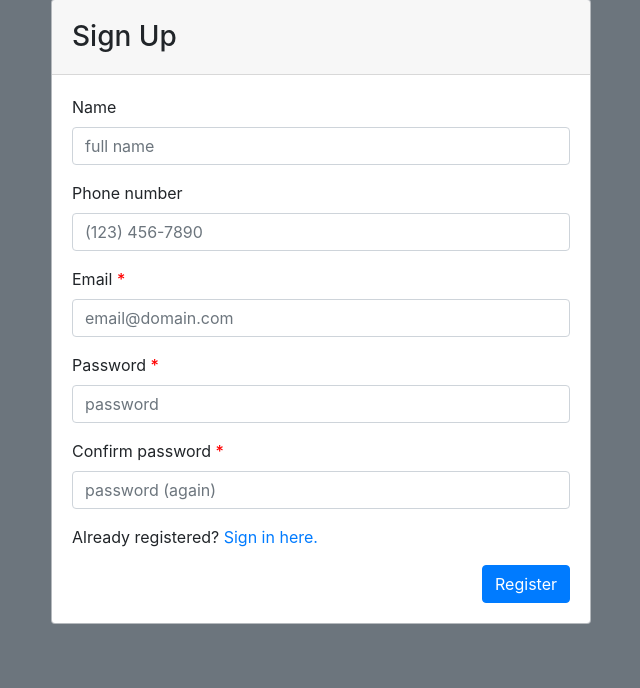
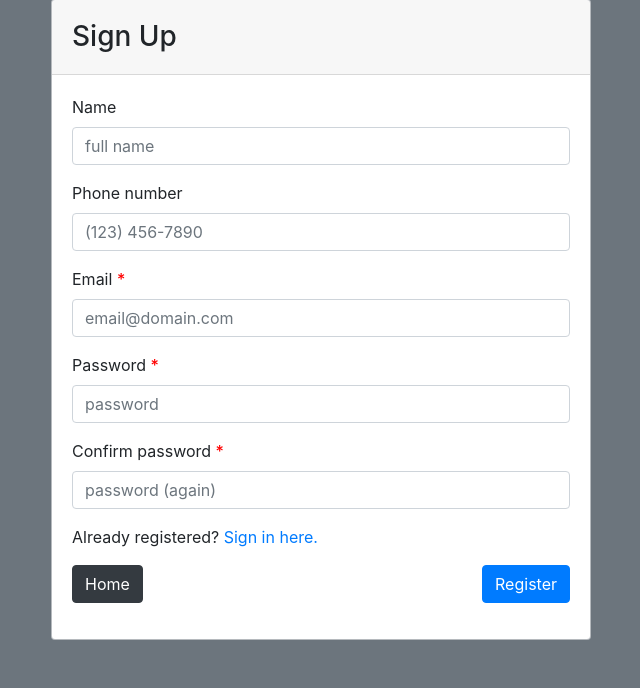
Before and after one commit to TornadoInsight/Hotel-Management-System, a PHP site: page /register.php in a window 1280 px wide. Shown: the part 135-823 px from the top of the page, without its empty margins (319-959 px from the left). Before the commit the page ends 759 px from the top, so only its background shows below. Run offline with PHP 8.4, Linux system fonts and the light colour scheme; some libraries are stand-ins or nearby versions.

Commit message:
#5 home page link button

```diff
--- a/register.php
+++ b/register.php
@@ -79,6 +79,7 @@ if (isset($_SESSION["authenticated"]))
                                     <p>Already registered? <a href="sign-in.php">Sign in here.</a></p>
                                 </div>
                                 <div class="form-group">
+                                    <a  href="index.php" class="btn btn-dark">Home</a>
                                     <input type="submit" class="btn btn-primary btn-md float-right"
                                             name="registerSubmitBtn" value="Register">
                                 </div>
--- a/sign-in.php
+++ b/sign-in.php
@@ -57,6 +57,7 @@ if (isset($_SESSION["authenticated"]))
                                     <p>Not registered? <a href="register.php">Register here.</a></p>
                                 </div>
                                 <div class="form-group">
+                                    <a  href="index.php" class="btn btn-dark">Home</a>
                                     <input type="submit" class="btn btn-primary btn-md float-right"
                                            value="Sign in" name="loginSubmitBtn">
                                 </div>
```
